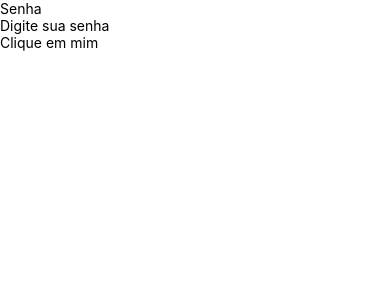
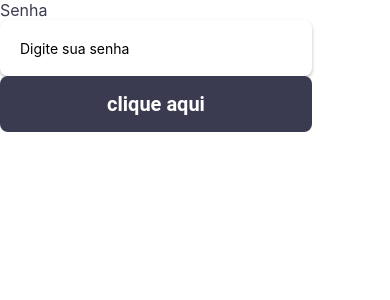
Before and after one commit to malvezzidatr/Vantur-User-App, a React Native app: screen / in a window 390 px wide. Shown: the top 300 px of the page. Built offline with nearby package versions, Linux system fonts and the light colour scheme.

Commit message:
Remoção do tailwind e adição do styled components e tema

```diff
--- a/App.tsx
+++ b/App.tsx
@@ -1,16 +1,18 @@
 import { StatusBar, View } from 'react-native';
+import { Input } from './src/modules/travels/components/commom/input/Input';
 import { Button } from './src/modules/travels/components/commom/button/Button';
-import { Input } from './src/modules/travels/components/commom/input/Input';
-import React, { useState } from 'react';
+import React from 'react';
+import { ThemeProvider } from 'styled-components/native';
+import { theme } from './src/theme';
 
 export default function App() {
-  const [stateTest, seStateTest] = useState<boolean>(false)
-
   return (
-    <View className="w-full h-full items-center justify-center bg-primary-background">
-      <StatusBar backgroundColor={'white'}/>
-      <Input labelText='Senha' placeholder='Digite sua senha' />
-      <Button text='Clique em mim' onClick={() => seStateTest(!stateTest)}/>
-    </View>
+    <ThemeProvider theme={theme}>
+      <View>
+        <StatusBar backgroundColor={'white'}/>
+        <Input labelText='Senha' placeholder='Digite sua senha' />
+        <Button text='clique aqui'  onClick={() => {}}/>
+      </View>
+    </ThemeProvider>
   );
 }
--- a/babel.config.js
+++ b/babel.config.js
@@ -2,6 +2,5 @@ module.exports = function(api) {
   api.cache(true);
   return {
     presets: ['babel-preset-expo'],
-    plugins: ["nativewind/babel"],
   };
 };
--- a/global.d.ts
+++ /dev/null
@@ -1 +0,0 @@
-/// <reference types="nativewind/types" />
--- a/src/modules/travels/components/commom/button/Button.tsx
+++ b/src/modules/travels/components/commom/button/Button.tsx
@@ -1,5 +1,5 @@
 import React from "react";
-import { Text, TouchableOpacity } from "react-native"
+import * as S from './styles';
 
 interface ButtonProps {
     text: string;
@@ -8,8 +8,8 @@ interface ButtonProps {
 
 export const Button: React.FC<ButtonProps> = ({ text, onClick }): JSX.Element => {
     return (
-        <TouchableOpacity onPress={onClick}>
-            <Text>{ text }</Text>
-        </TouchableOpacity>
+        <S.Button onPress={onClick}>
+            <S.ButtonText>{ text }</S.ButtonText>
+        </S.Button>
     )
 }
--- /dev/null
+++ b/src/modules/travels/components/commom/button/styles.ts
@@ -0,0 +1,18 @@
+import styled from "styled-components/native";
+
+export const Button = styled.TouchableOpacity`
+    width: 80%;
+    height: 56px;
+    background-color: ${({ theme }) => theme.colors.primary};
+    border-radius: 8px;
+    align-items: center;
+    justify-content: center;
+`
+
+export const ButtonText = styled.Text`
+    color: ${({ theme }) => theme.colors.white};
+    font-family: Roboto;
+    font-size: 20px;
+    font-style: normal;
+    font-weight: 700;
+`
--- a/src/modules/travels/components/commom/input/Input.tsx
+++ b/src/modules/travels/components/commom/input/Input.tsx
@@ -1,5 +1,5 @@
 import React from 'react';
-import {TextInput, Text, View } from 'react-native';
+import * as S from './styles';
 
 interface InputProps {
     labelText?: string;
@@ -8,9 +8,20 @@ interface InputProps {
 
 export const Input: React.FC<InputProps> = ({ labelText, placeholder }): JSX.Element => {
     return (
-        <View>
-            <Text>{ labelText }</Text>
-            <TextInput placeholder={placeholder}/>
-        </View>
+        <S.Container>
+            <S.Text>{ labelText }</S.Text>
+            <S.Input
+                style={{
+                    shadowColor: "#000",
+                    shadowOffset: {
+                        width: 0,
+                        height: 2,
+                    },
+                    shadowOpacity: 0.25,
+                    shadowRadius: 3.84,
+                    elevation: 5,
+                }}
+                placeholder={placeholder}/>
+        </S.Container>
     )
 }
--- /dev/null
+++ b/src/modules/travels/components/commom/input/styles.ts
@@ -0,0 +1,17 @@
+import styled from 'styled-components/native'
+
+export const Container = styled.View``
+
+export const Text = styled.Text`
+    color: ${({ theme }) => theme.colors.primary};
+    font-size: 16px;
+    font-weight: 400;
+`
+
+export const Input = styled.TextInput`
+    width: 80%;
+    height: 56px;
+    padding-left: 20px;
+    background-color: ${({ theme }) => theme.colors.white};
+    border-radius: 8px;
+`
--- /dev/null
+++ b/src/theme.ts
@@ -0,0 +1,13 @@
+import { DefaultTheme } from "styled-components/native";
+
+const theme: DefaultTheme = {
+    colors: {
+        primary: '#3A3A50',
+        white: '#fff',
+        blue: '#B6E7F2'
+    }
+};
+
+export {
+    theme
+};
--- a/tsconfig.json
+++ b/tsconfig.json
@@ -2,6 +2,7 @@
   "extends": "expo/tsconfig.base",
   "compilerOptions": {
     "jsx": "react",
-    "strict": true
-  }
+    "strict": true,
+  },
+  "include": ["src/**/*.ts", "src/**/*.d.ts", "src/theme/**/*.d.ts"]
 }
```
Also changed, not shown: package.json (+3 -4 lines), src/styled.d.ts (added, +13 -0 lines), 2 other files (tests, documents, lock files or other folders).
